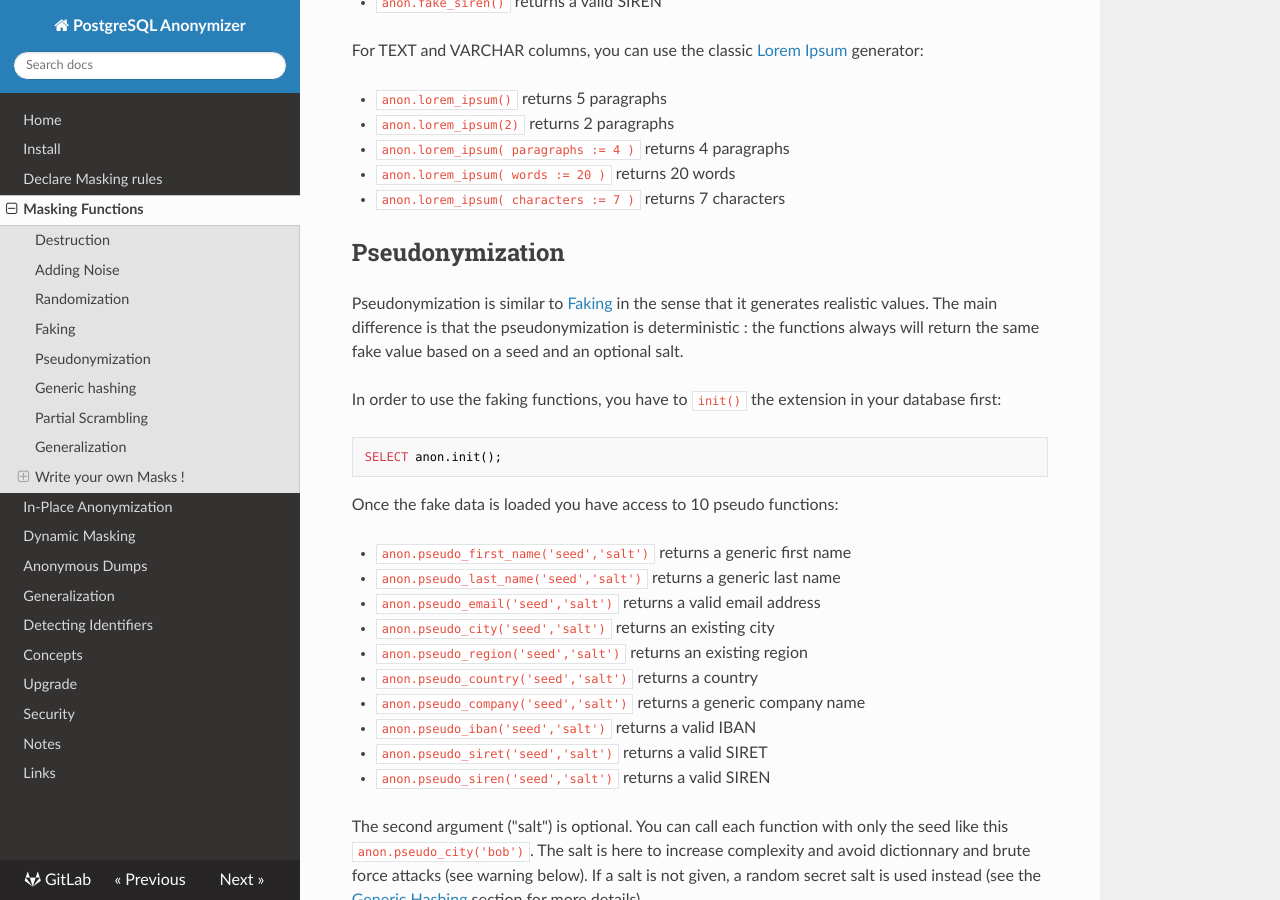
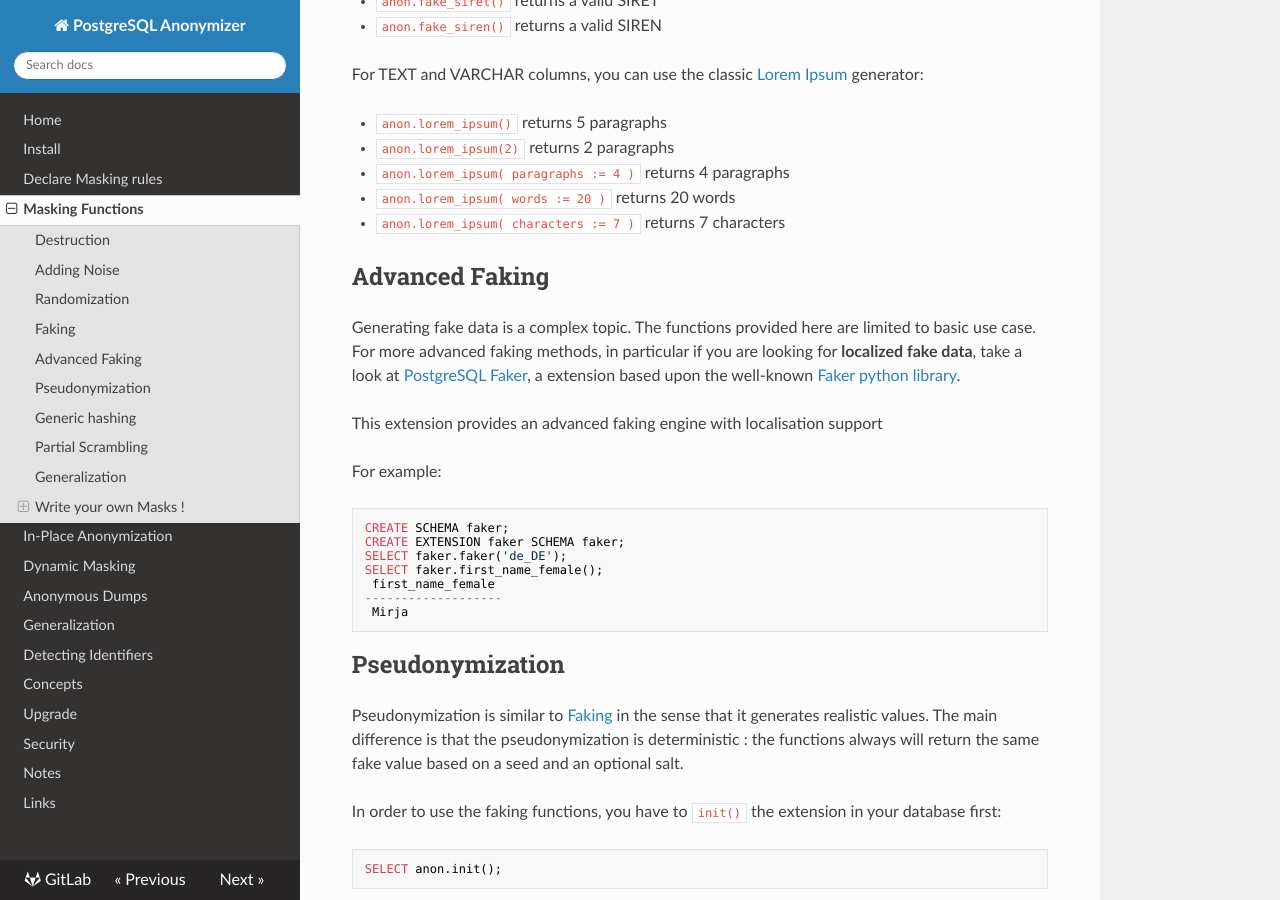
Before and after one commit to neondatabase/postgresql_anonymizer, an MkDocs documentation site: the page built from docs/masking_functions.md, in a window 1280 px wide and 900 px high, scrolled down 2490 px. Built offline with MkDocs 1.6.1, drawn with Linux system fonts in a browser that asks for light colours; nearby versions of some CDN libraries.

Commit message:
[doc] PostgreSQL Faker

````diff
--- a/docs/masking_functions.md
+++ b/docs/masking_functions.md
@@ -8,6 +8,7 @@ The extension provides functions to implement 8 main anonymization strategies:
 * [Shuffling]
 * [Randomization]
 * [Faking]
+* [Advanced Faking]
 * [Pseudonymization]
 * [Generic Hashing]
 * [Partial scrambling]
@@ -17,6 +18,7 @@ The extension provides functions to implement 8 main anonymization strategies:
 [Adding Noise]: #adding-noise
 [Randomization]: #randomization
 [Faking]: #faking
+[Advanced Faking]: #advanced_faking
 [Pseudonymization]: #pseudonymization
 [Generic Hashing]: #generic-hashing
 [Partial scrambling]: #partial-scrambling
@@ -146,6 +148,30 @@ For TEXT and VARCHAR columns, you can use the classic [Lorem Ipsum] generator:
 
 [Lorem Ipsum]: https://lipsum.com
 
+Advanced Faking
+------------------------------------------------------------------------------
+
+Generating fake data is a complex topic. The functions provided here are
+limited to basic use case. For more advanced faking methods, in particular
+if you are looking for **localized fake data**, take a look at
+[PostgreSQL Faker], a extension based upon the well-known [Faker python library].
+
+[PostgreSQL Faker]: https://gitlab.com/dalibo/postgresql_faker
+[Faker python library]: https://faker.readthedocs.io
+
+This extension provides an advanced faking engine with localisation support
+
+For example:
+
+```sql
+CREATE SCHEMA faker;
+CREATE EXTENSION faker SCHEMA faker;
+SELECT faker.faker('de_DE');
+SELECT faker.first_name_female();
+ first_name_female
+-------------------
+ Mirja
+```
 
 Pseudonymization
 ------------------------------------------------------------------------------
````
Also changed, not shown: 1 other file.
